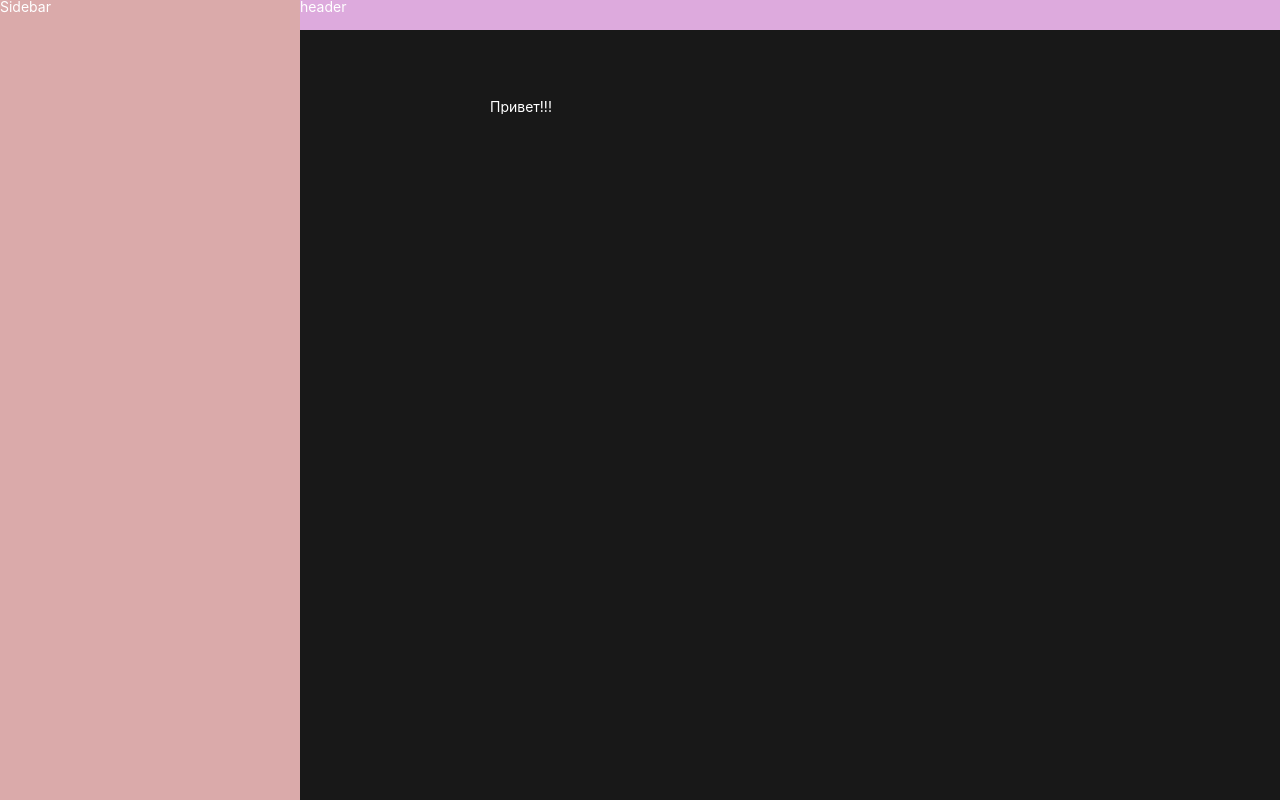
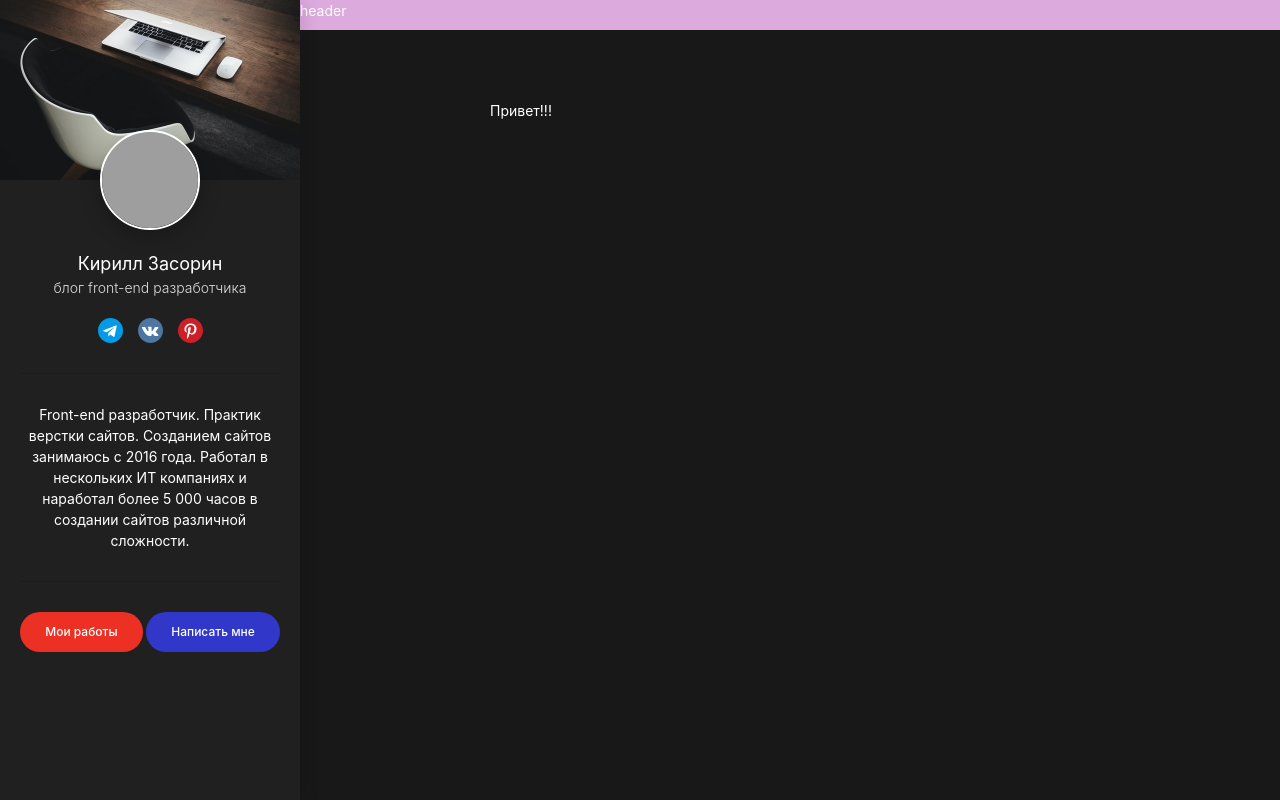
Before and after one commit to kirillz/pblog, a website: page src/index.html in a window 1280 px wide. Drawn offline with nearby package versions, Linux system fonts and the light colour scheme; files that its build step writes are made by us from their sources; grey boxes are pictures that could not be loaded.

Commit message:
Сайдбар готов

```diff
--- a/src/assets/scss/_vars.scss
+++ b/src/assets/scss/_vars.scss
@@ -5,3 +5,5 @@ $white: #fff;
 $z-index-sidebar: 1000;
 $z-index-header: 1000;
 $sidebar-width: 300px;
+$red: #ED3024;
+$blue: #3137C9;
--- /dev/null
+++ b/src/assets/scss/blocks/btn.scss
@@ -0,0 +1,35 @@
+.btn {
+  display: inline-block;
+  vertical-align: top;
+  padding: 1.12em 2.1em;
+  font-size: 1.2rem;
+  font-weight: 500;
+  font-family: inherit;
+  line-height: 1.1;
+  color: $white;
+  text-decoration: none;
+  background-color: $secondary;
+  border: none;
+  border-radius: 3em;
+  cursor: pointer;
+
+  transition: background-color .2s linear;
+
+  &--red {
+    background-color: $red;
+    box-shadow: 0 7px 17px -10 rgba($red, .3);
+
+    &:hover {
+      background-color: darken($red, 10%);
+    }
+  }
+
+  &--blue {
+    background-color: $blue;
+    box-shadow: 0 7px 17px -10 rgba($blue, .3);
+
+    &:hover {
+      background-color: darken($blue, 10%);
+    }
+  }
+}
--- /dev/null
+++ b/src/assets/scss/blocks/profile.scss
@@ -0,0 +1,33 @@
+.profile__avatar {
+  display: block;
+  position: relative;
+  width: 100px;
+  height: 100px;
+  border: 2px solid $white;
+  box-shadow: 0 7px 20px rgba(0, 0, 0, .25);
+  border-radius: 50%;
+  margin: 0 auto 2rem;
+}
+
+.profile__name {
+  color: $white;
+  font-size: 1.8rem;
+  text-align: center;
+}
+
+.profile__prof {
+  margin-bottom: 2rem;
+  font-size: 1.4rem;
+  font-weight: 300;
+  color: #dedede;
+  text-align: center;
+}
+
+.profile__text {
+  padding: 3rem 0;
+  margin: 3rem 0;
+  font-size: 1.4rem;
+  text-align: center;
+  border-top: 1px solid #1C1C1C;
+  border-bottom: 1px solid #1C1C1C;
+}
--- a/src/assets/scss/blocks/sidebar.scss
+++ b/src/assets/scss/blocks/sidebar.scss
@@ -3,7 +3,34 @@
   height: 100vh;
   background-color: #daaaaa;
   position: fixed;
+  background-color: $primary;
+  box-shadow: 5px 0 15px rgba(#050505, .1);
   top: 0;
   left: 0;
   z-index: $z-index-sidebar;
 }
+
+.sidebar__header {
+  height: 180px;
+
+  img {
+    display: block;
+    width: 100%;
+    height: 100%;
+    object-fit: cover;
+    background-color: $secondary;
+
+  }
+}
+
+.sidebar__content {
+  padding: 0 2rem;
+  margin-top: -5rem;
+}
+
+.sidebar__footer {
+  display: flex;
+  justify-content: space-between;
+  padding: 0 2rem;
+
+}
--- /dev/null
+++ b/src/assets/scss/blocks/social.scss
@@ -0,0 +1,9 @@
+.social {
+  display: flex;
+  justify-content: center;
+
+}
+
+.social__item {
+  margin: 0 .75rem;
+}
--- a/src/assets/scss/style.scss
+++ b/src/assets/scss/style.scss
@@ -9,6 +9,7 @@ body {
   background-color: #181818;
   font-size: 1.4rem;
   color: $white;
+  line-height: 1.5;
   font-family: -apple-system, BlinkMacSystemFont, "Segoe UI", Roboto, "Helvetica Neue", Arial, "Noto Sans", sans-serif, "Apple Color Emoji", "Segoe UI Emoji", "Segoe UI Symbol", "Noto Color Emoji";
 }
 
@@ -24,3 +25,6 @@ body {
 @import 'blocks/sidebar';
 @import 'blocks/main';
 @import 'blocks/container';
+@import 'blocks/profile';
+@import 'blocks/social';
+@import 'blocks/btn';
--- a/src/partials/sidebar.html
+++ b/src/partials/sidebar.html
@@ -1,3 +1,44 @@
 <aside class="sidebar">
-  Sidebar
+  <div class="sidebar__header">
+    <img src="assets/images/sidebar_header.jpg" alt="">
+  </div>
+  <div class="sidebar__content">
+    <div class="profile">
+      <img class="profile__avatar" src="assets/images/me.jpg" alt="">
+      <div class="profile__name">
+        Кирилл Засорин
+      </div>
+      <div class="profile__prof">
+        блог front-end разработчика
+      </div>
+      <ul class="social">
+        <li class="social__item">
+          <a class="social__link" href="" target="_blank">
+            <img src="assets/images/icons/telegram.svg" alt="Кирилл Засорин в Telegram">
+          </a>
+        </li>
+        <li class="social__item">
+          <a class="social__link" href="" target="_blank">
+            <img src="assets/images/icons/vk.svg" alt="Кирилл Засорин в vk">
+          </a>
+        </li>
+        <li class="social__item">
+          <a class="social__link" href="" target="_blank">
+            <img src="assets/images/icons/pinterest.svg" alt="Кирилл Засорин в Pinterest">
+          </a>
+        </li>
+      </ul>
+      <div class="profile__text">
+        <p>
+          Front-end разработчик. Практик верстки сайтов.
+          Созданием сайтов занимаюсь с 2016 года. Работал в нескольких ИТ компаниях и наработал более 5 000 часов в создании сайтов различной сложности.
+        </p>
+      </div>
+
+    </div> <!-- profile -->
+  </div><!-- /sidebar__content -->
+  <div class="sidebar__footer">
+    <a class="btn btn--red" href="">Мои работы</a>
+    <button class="btn btn--blue" type="button">Написать мне</button>
+  </div>
 </aside>
```
Also changed, not shown: index.html (added, +1 -0 lines), dist/assets/css/style.css, dist/index.html, src/assets/images/icons/insta.svg (added), src/assets/images/icons/pinterest.svg (added), src/assets/images/icons/telegram.svg (added), src/assets/images/icons/vk.svg (added), src/assets/images/sidebar_header.jpg (added), 1 other file.
